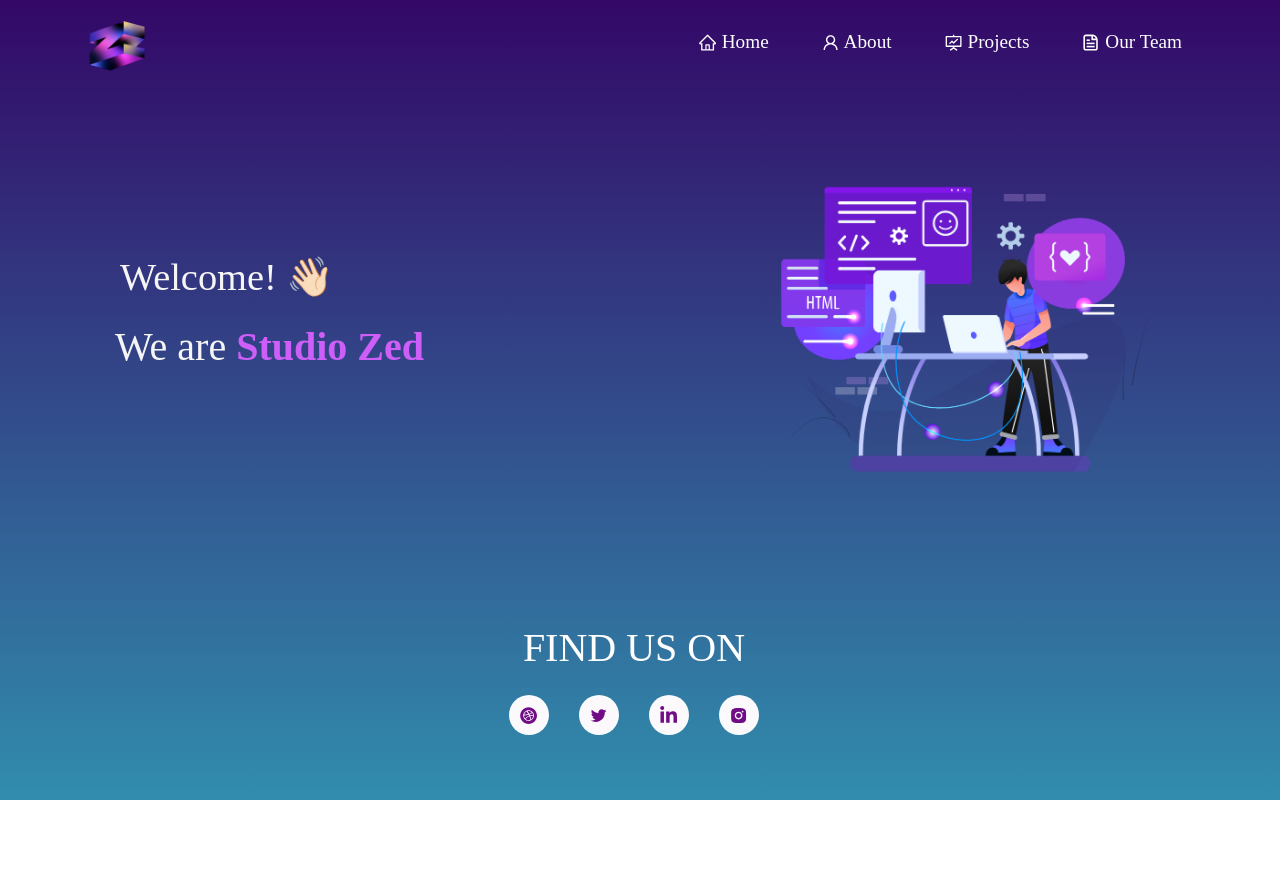
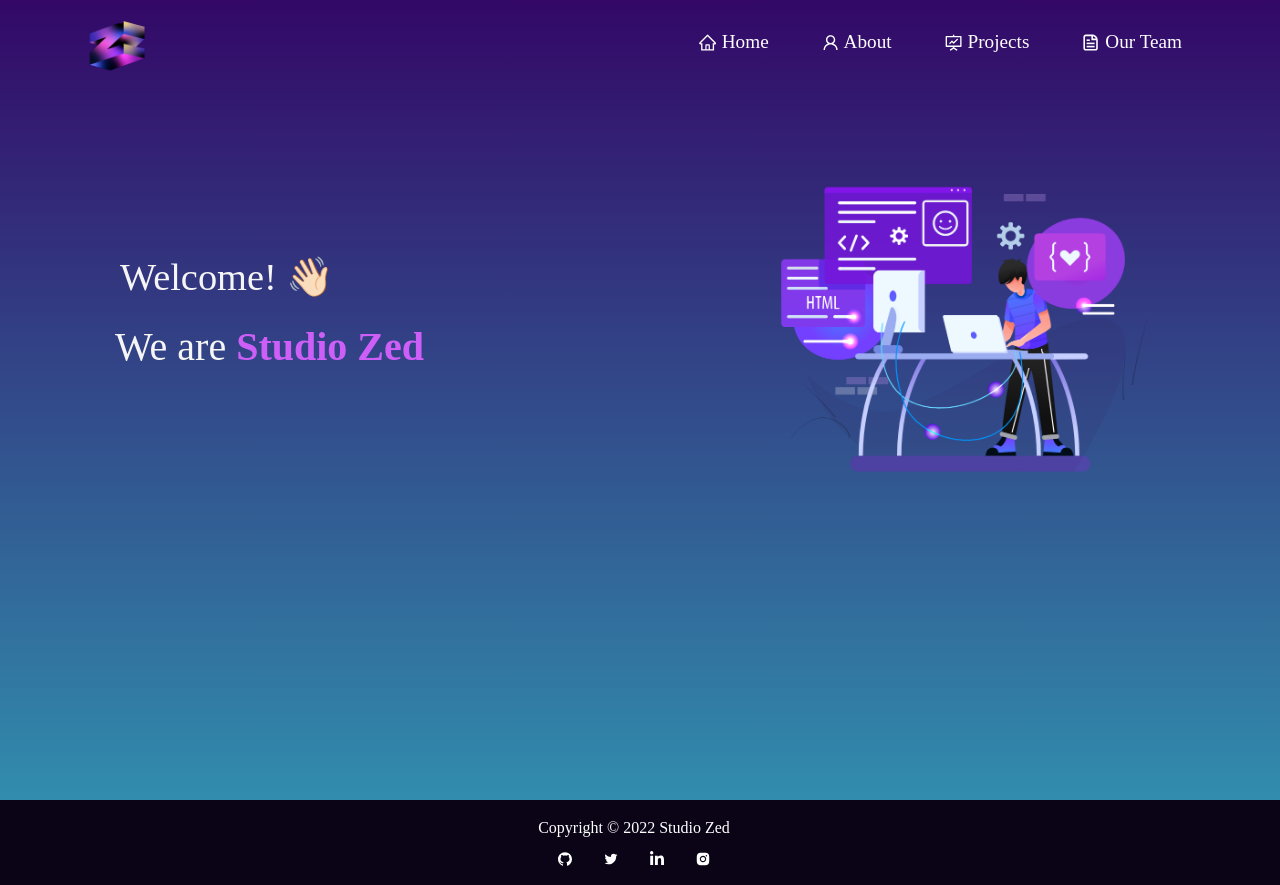
Before and after one commit to OudomMunint/StudioZed-ReactJS, a React (Create React App) app: page / in a window 1280 px wide. Before the commit the page ends 800 px from the top, so only its background shows below. Built offline with nearby package versions, Linux system fonts and the light colour scheme; a web font is replaced by a local one.

Commit message:
Removed home social Icon, used in footer instead

```diff
--- a/src/App.js
+++ b/src/App.js
@@ -42,7 +42,7 @@ function App() {
           {/* <Route path="/resume" element={<Resume />} /> */}
           <Route path="*" element={<Navigate to="/"/>} />
         </Routes>
-        {/* <Footer /> */}
+        <Footer />
       </div>
     </Router>
   );
--- a/src/components/Footer.js
+++ b/src/components/Footer.js
@@ -1,4 +1,4 @@
-/* import React from "react";
+import React from "react";
 import { Container, Row, Col } from "react-bootstrap";
 import {
   AiFillGithub,
@@ -14,12 +14,10 @@ function Footer() {
     <Container fluid className="footer">
       <Row>
         <Col md="4" className="footer-copywright">
-          <h3>Designed and Developed by Soumyajit Behera</h3>
+          {/* <h3>Designed and Developed by Soumyajit Behera</h3> */}
         </Col>
         <Col md="4" className="footer-copywright">
-          <h3>Copyright © {year} SB</h3>
-        </Col>
-        <Col md="4" className="footer-body">
+          <h3>Copyright © {year} Studio Zed</h3>
           <ul className="footer-icons">
             <li className="social-icons">
               <a
@@ -63,10 +61,53 @@ function Footer() {
             </li>
           </ul>
         </Col>
+        {/* <Col md="4" className="footer-body">
+          <ul className="footer-icons">
+            <li className="social-icons">
+              <a
+                href="https://github.com/soumyajit4419"
+                style={{ color: "white" }}
+                target="_blank"
+                rel="noopener noreferrer"
+              >
+                <AiFillGithub />
+              </a>
+            </li>
+            <li className="social-icons">
+              <a
+                href="https://twitter.com/Soumyajit4419"
+                style={{ color: "white" }}
+                target="_blank"
+                rel="noopener noreferrer"
+              >
+                <AiOutlineTwitter />
+              </a>
+            </li>
+            <li className="social-icons">
+              <a
+                href="https://www.linkedin.com/in/soumyajit4419/"
+                style={{ color: "white" }}
+                target="_blank"
+                rel="noopener noreferrer"
+              >
+                <FaLinkedinIn />
+              </a>
+            </li>
+            <li className="social-icons">
+              <a
+                href="https://www.instagram.com/soumyajit4419"
+                style={{ color: "white" }}
+                target="_blank"
+                rel="noopener noreferrer"
+              >
+                <AiFillInstagram />
+              </a>
+            </li>
+          </ul>
+        </Col> */}
       </Row>
     </Container>
   );
 }
 
 export default Footer;
- */
--- a/src/components/Home/Home.js
+++ b/src/components/Home/Home.js
@@ -52,9 +52,9 @@ function Home() {
       </Container>
       <Row>
           <Col md={12} className="home-about-social">
-      <h1 style={{ color: "white" }}>FIND US ON</h1>
+      {/* <h1 style={{ color: "white" }}>FIND US ON</h1> */}
       {/* <p style={{color:"white"}}>(We should look into populating our IG, making a linkedin, making a dribble. for now these will redirect to instagram.)</p> */}
-      <ul className="home-about-social-links">
+      {/* <ul className="home-about-social-links">
               <li className="social-icons">
                 <a
                   href="https://www.instagram.com/stoodiozed/?hl=en"
@@ -94,7 +94,7 @@ function Home() {
                   <AiFillInstagram />
                 </a>
               </li>
-            </ul>
+            </ul> */}
             </Col>
             </Row>
       {/* <Home2 /> */}
```
